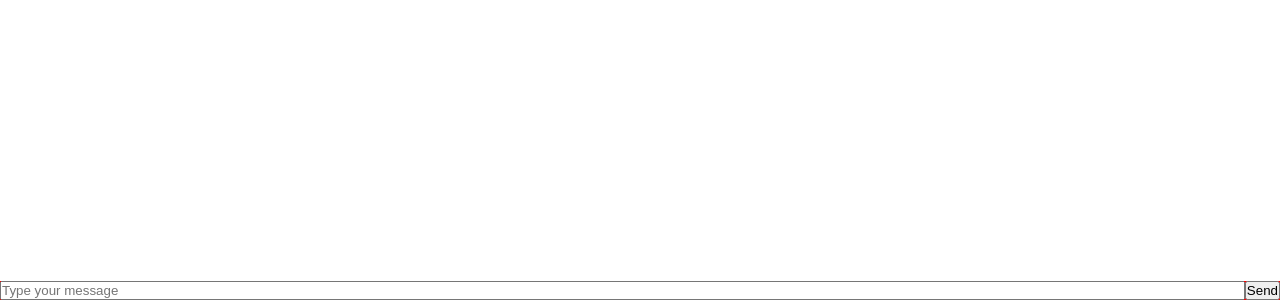
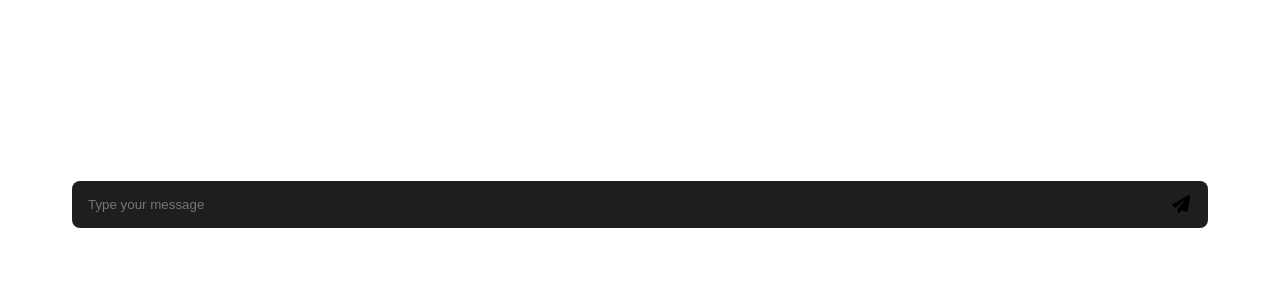
Before and after one commit to ScriptNewbie/ai-chatbot, a Next.js app: page / in a window 1280 px wide. Shown: the part 500-800 px from the top of the page. Built offline with nearby package versions, Linux system fonts and the light colour scheme.

Commit message:
feat: Chat styling

```diff
--- a/app/components/ChatMessage.tsx
+++ b/app/components/ChatMessage.tsx
@@ -14,11 +14,19 @@ export const ChatMessage = ({
   ref?: RefObject<HTMLDivElement | null>;
 }) => {
   return (
-    <>
-      <Markdown>
-        {(message.role === "user" ? "You: " : "Jack: ") + message.content}
-      </Markdown>
+    <div
+      style={{
+        padding: "8px",
+        borderRadius: "8px",
+        margin: "8px",
+        backgroundColor:
+          message.role === "user" ? "rgb(70,70,240)" : "rgb(30,30,30)",
+        maxWidth: "70%",
+        justifySelf: message.role === "user" ? "flex-end" : "flex-start",
+      }}
+    >
+      <Markdown>{message.content}</Markdown>
       <div ref={ref} />
-    </>
+    </div>
   );
 };
--- a/app/globals.css
+++ b/app/globals.css
@@ -40,3 +40,7 @@ a {
     color-scheme: dark;
   }
 }
+
+input:focus {
+  outline: none;
+}
--- a/app/page.tsx
+++ b/app/page.tsx
@@ -1,7 +1,9 @@
-"use client"; // Mark this as a Client Component in Next.js
+"use client";
 
 import { FormEvent, useEffect, useRef, useState } from "react";
 import { ChatEntry, ChatMessage } from "./components/ChatMessage";
+import { faPaperPlane } from "@fortawesome/free-solid-svg-icons";
+import { FontAwesomeIcon } from "@fortawesome/react-fontawesome";
 
 export default function Chat() {
   const [history, setHistory] = useState<ChatEntry[]>([]);
@@ -61,13 +63,13 @@ export default function Chat() {
   }, [response]);
 
   return (
+    <div style={{ width: "100dvw", height: "100vh", padding: "72px" }}>
       <div
         style={{
           display: "flex",
           flexDirection: "column",
-        alignItems: "space-between",
-        height: "100dvh",
-        maxHeight: "100dvh",
+          height: "100%",
+          maxHeight: "100%",
         }}
       >
         <div style={{ flexGrow: 1, overflow: "scroll" }}>
@@ -84,17 +86,46 @@ export default function Chat() {
             />
           )}
         </div>
-      <div style={{ display: "flex", backgroundColor: "red" }}>
-        <form onSubmit={handleSubmit} style={{ display: "flex", flexGrow: 1 }}>
+        <div
+          style={{
+            display: "flex",
+
+            borderWidth: 0,
+            borderRadius: "8px",
+            backgroundColor: "rgb(30,30,30)",
+          }}
+        >
+          <form
+            onSubmit={handleSubmit}
+            style={{ display: "flex", flexGrow: 1 }}
+          >
             <input
-            style={{ flexGrow: 1 }}
+              style={{
+                flexGrow: 1,
+                marginRight: "8px",
+                borderWidth: 0,
+                padding: "16px",
+                backgroundColor: "transparent",
+              }}
               type="text"
               value={message}
               onChange={(e) => setMessage(e.target.value)}
               placeholder="Type your message"
             />
-          <button type="submit">Send</button>
+            <button
+              style={{
+                backgroundColor: "transparent",
+                borderWidth: 0,
+              }}
+              type="submit"
+            >
+              <FontAwesomeIcon
+                style={{ height: "18px", marginRight: "18px" }}
+                icon={faPaperPlane}
+              />
+            </button>
           </form>
+        </div>
       </div>
     </div>
   );
--- a/package.json
+++ b/package.json
@@ -9,7 +9,12 @@
     "lint": "next lint"
   },
   "dependencies": {
+    "@fortawesome/fontawesome-svg-core": "^6.7.2",
+    "@fortawesome/free-solid-svg-icons": "^6.7.2",
+    "@fortawesome/react-fontawesome": "^0.2.2",
+    "i": "^0.3.7",
     "next": "15.2.2",
+    "npm": "^11.2.0",
     "openai": "^4.87.3",
     "react": "^19.0.0",
     "react-dom": "^19.0.0",
```
Also changed, not shown: 1 other file (tests, documents, lock files or other folders). Lines whose indentation alone changed are shown as unchanged.
